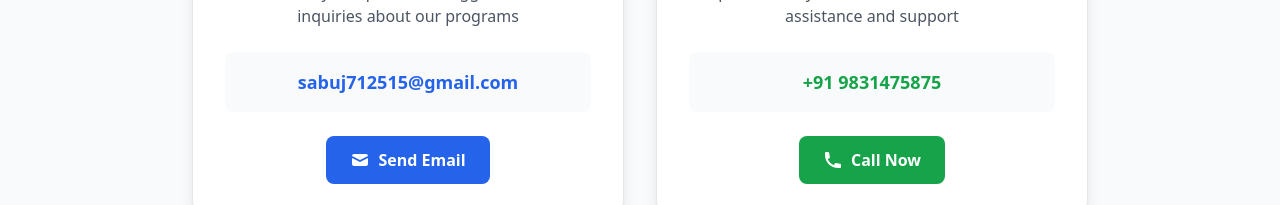
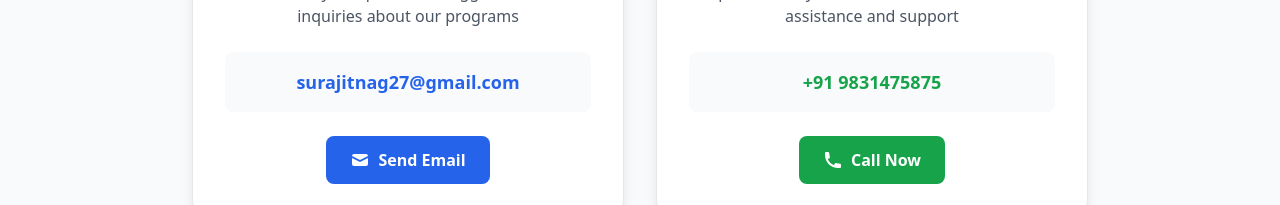
Before and after one commit to sabuj10X/badhir_bidya_bhavan, a React (Vite) app in the folder frontend/: page /aboutus/contactus in a window 1280 px wide. Shown: the part 425-630 px from the top of the page. Built offline with nearby package versions, Linux system fonts and the light colour scheme; no server answers.

Commit message:
Update contact email address in ContactUs.jsx

```diff
--- a/frontend/src/pages/ContactUs.jsx
+++ b/frontend/src/pages/ContactUs.jsx
@@ -46,10 +46,10 @@ const ContactUs = () => {
                 {/* Email Address */}
                 <div className="bg-gray-50 rounded-lg p-4 mb-6">
                   <a
-                    href="mailto:sabuj712515@gmail.com"
+                    href="mailto:surajitnag27@gmail.com"
                     className="text-blue-600 font-semibold text-lg hover:text-blue-700 transition-colors duration-300"
                   >
-                    sabuj712515@gmail.com
+                    surajitnag27@gmail.com
                   </a>
                 </div>
 
```
